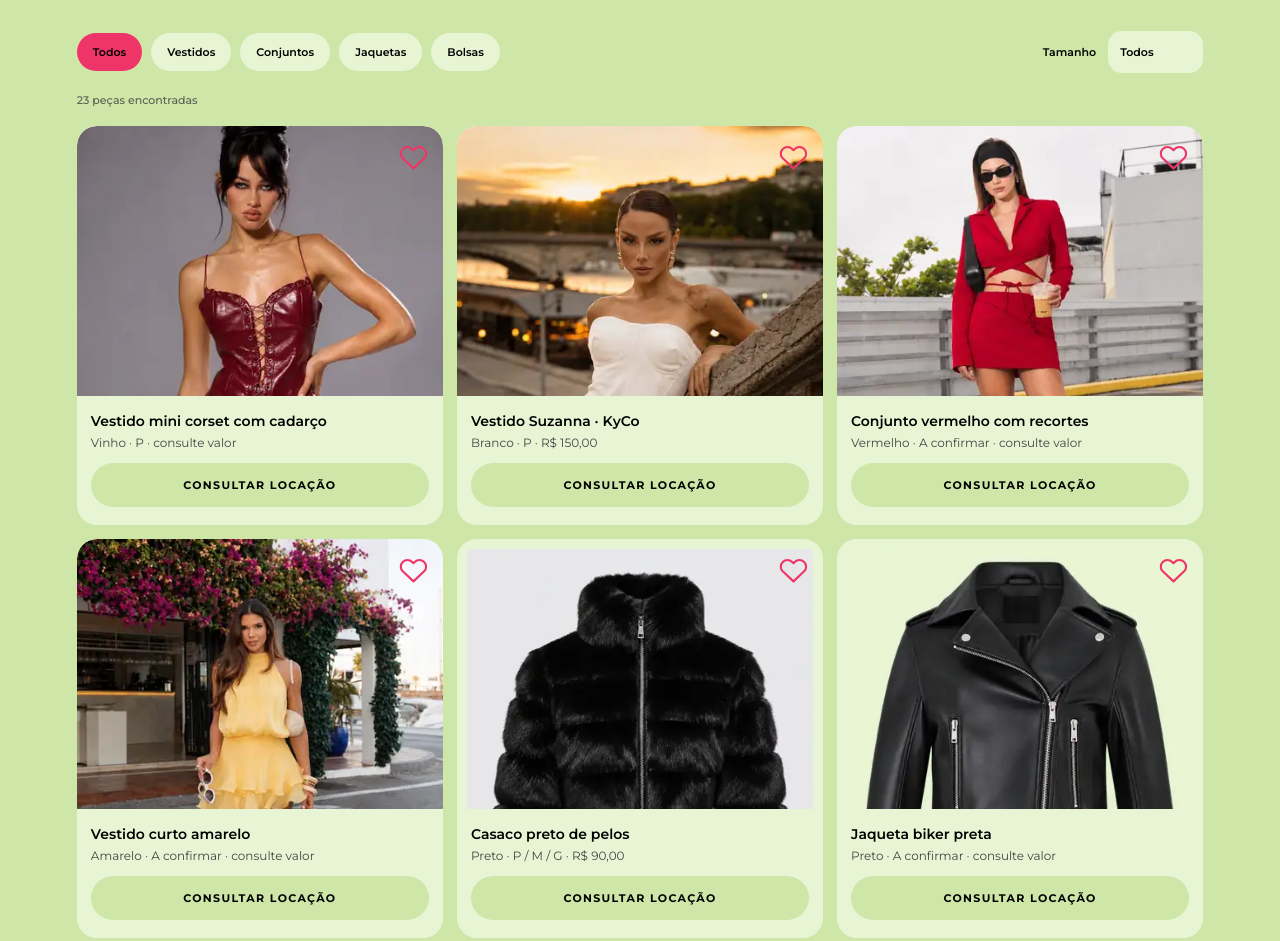
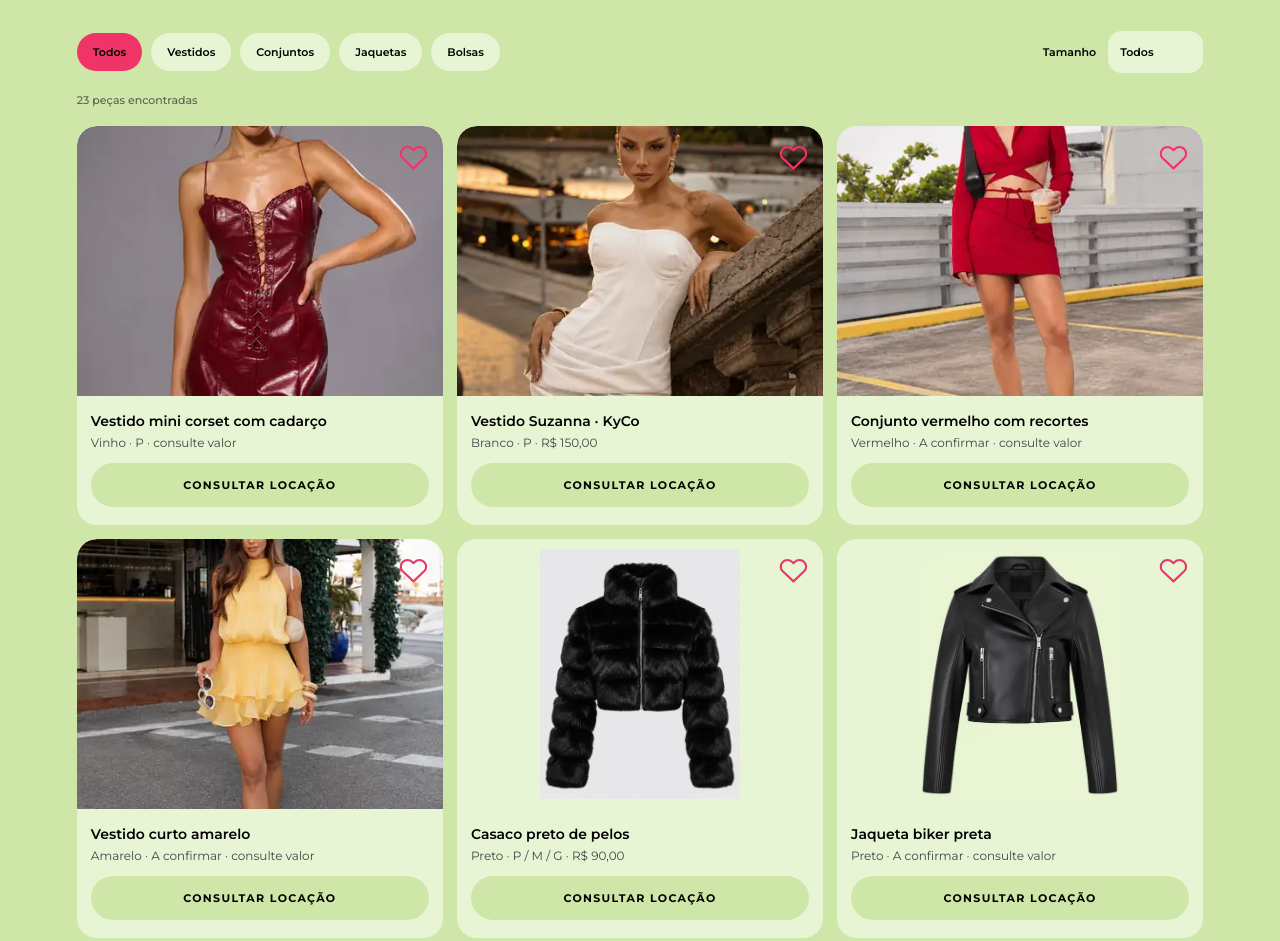
Before and after one commit to AlanneDias/Evy, a plain HTML site: page index.html in a window 1280 px wide. Shown: the part 1100-2041 px from the top of the page. Drawn offline with Linux system fonts and the light colour scheme.

Commit message:
Fix catalog photo sizing within product cards

```diff
--- a/index.html
+++ b/index.html
@@ -412,7 +412,7 @@ main,.section,.intro,.showroom,.drawer,.drawerbody,.card,.cards,.evy-guidelines,
 .evy-results-count{font-size:11px;font-weight:500;opacity:.75;margin:0 0 16px!important}
 #catalog.cards{margin-top:0!important}
 #catalog .cardart{background:var(--green-soft)!important;height:270px;overflow:hidden}
-#catalog .evy-product-photo{width:100%;height:100%;display:block;object-position:center;pointer-events:none}
+#catalog .evy-product-photo{position:absolute;inset:0;width:100%;height:100%;display:block;object-position:center;pointer-events:none}
 #catalog .evy-product-photo.is-cover{object-fit:cover}
 #catalog .evy-product-photo.is-contain{object-fit:contain;padding:10px}
 #catalog .card{position:relative;overflow:hidden}
```
